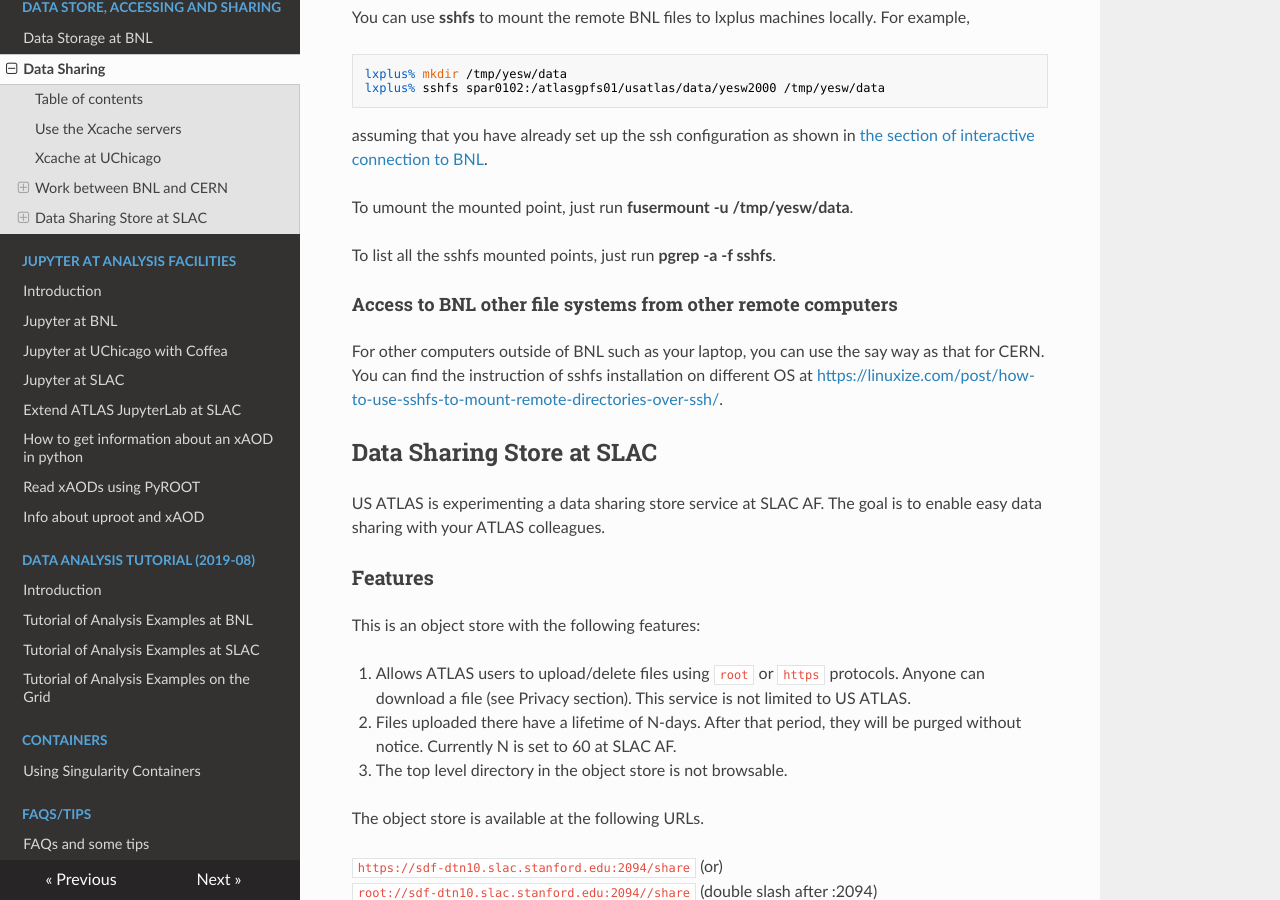
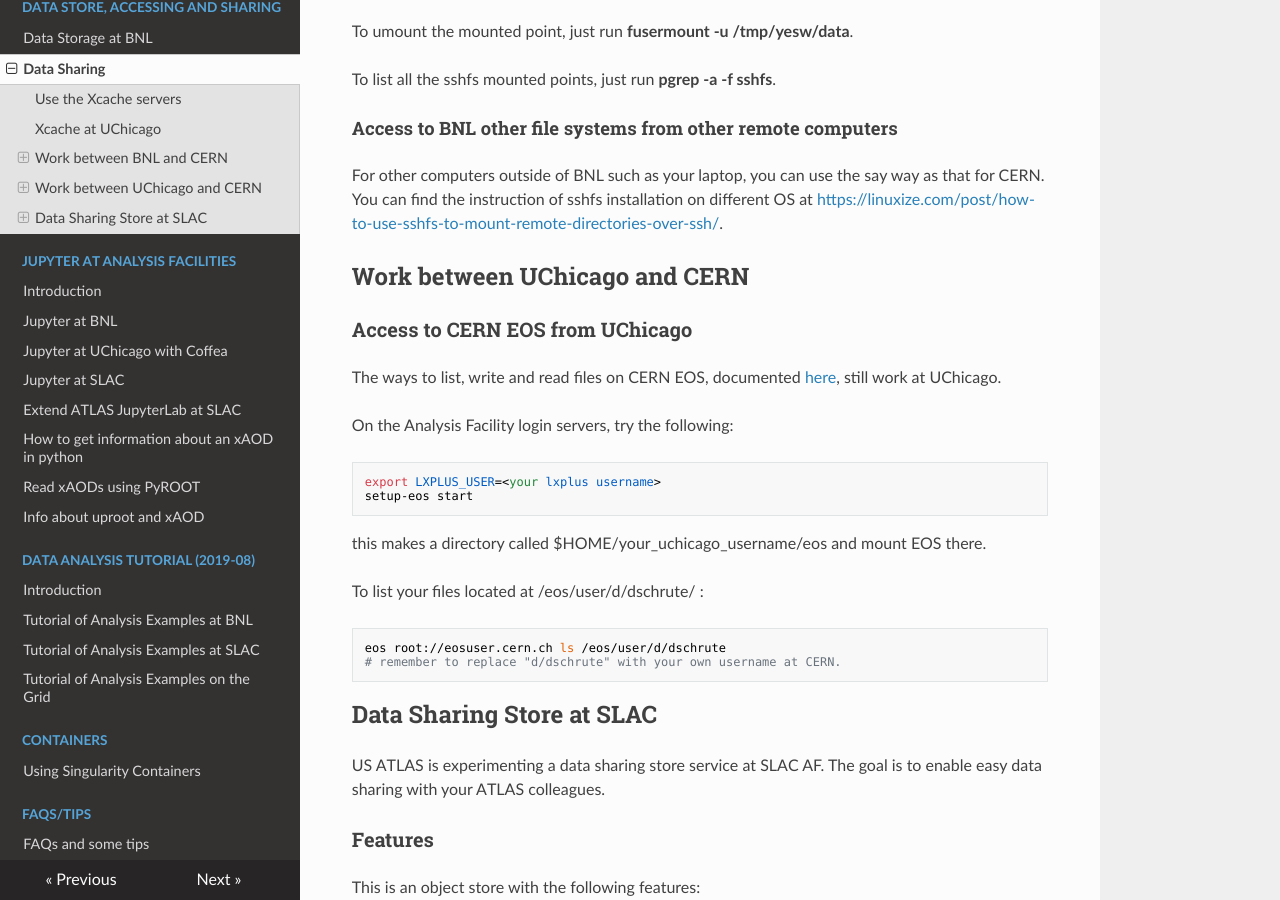
Before and after one commit to usatlas/AFdocs, an MkDocs documentation site: the page built from tier3docs/doma/DataSharing/README.md, in a window 1280 px wide and 900 px high, scrolled down 5446 px. Built offline with MkDocs 1.6.1, drawn with Linux system fonts in a browser that asks for light colours; nearby versions of some CDN libraries; some of the changed text lies outside the part shown.

Commit message:
adding access to cern eos files from uchicago

```diff
--- a/tier3docs/doma/DataSharing/README.md
+++ b/tier3docs/doma/DataSharing/README.md
@@ -1,13 +1,7 @@
-# Data sharing mechanisms at the US AFs.
+# Data sharing
 
-US AFs are experimenting the following data sharing methods. Once they are
-matured, they will be deployed at all US AFs.
-
-## Table of contents
-+ [Use the Xcache servers at BNL](#Use_the_Xcache_servers)
-+ [Xcache at UChicago](#xcache_uchicago)
-+ [Work between BNL and CERN](#work-between-bnl-and-cern)
-+ [Data sharing store at SLAC](#data-sharing-store-at-slac)
+US-ATLAS Analysis Facilities are experimenting the following data sharing methods. Once they are
+matured, they will be deployed at all US-ATLAS AFs.
 
 {%
     include-markdown "./Using-Xcache-at-BNL.md"
@@ -22,5 +16,9 @@ matured, they will be deployed at all US AFs.
 %}
 
 {%
+    include-markdown "./work-between-uchicago-cern.md"
+%}
+
+{%
     include-markdown "./DataSharingStore.md"
 %}
--- /dev/null
+++ b/tier3docs/doma/DataSharing/work-between-uchicago-cern.md
@@ -0,0 +1,19 @@
+## Work between UChicago and CERN
+
+### <span id="Access_to_CERN_EOS_from_UChicago"></span> Access to CERN EOS from UChicago
+
+The ways to list, write and read files on CERN EOS, documented
+[here](https://twiki.cern.ch/twiki/bin/view/AtlasComputing/ATLASStorageAtCERN#EOS_storage_system),
+still work at UChicago.
+
+On the Analysis Facility login servers, try the following:
+
+    export LXPLUS_USER=<your lxplus username>
+    setup-eos start
+
+this makes a directory called $HOME/your_uchicago_username/eos and mount EOS there.
+
+To list your files located at /eos/user/d/dschrute/ :
+
+    eos root://eosuser.cern.ch ls /eos/user/d/dschrute
+    # remember to replace "d/dschrute" with your own username at CERN.
```
Also changed, not shown: 2 other files.
